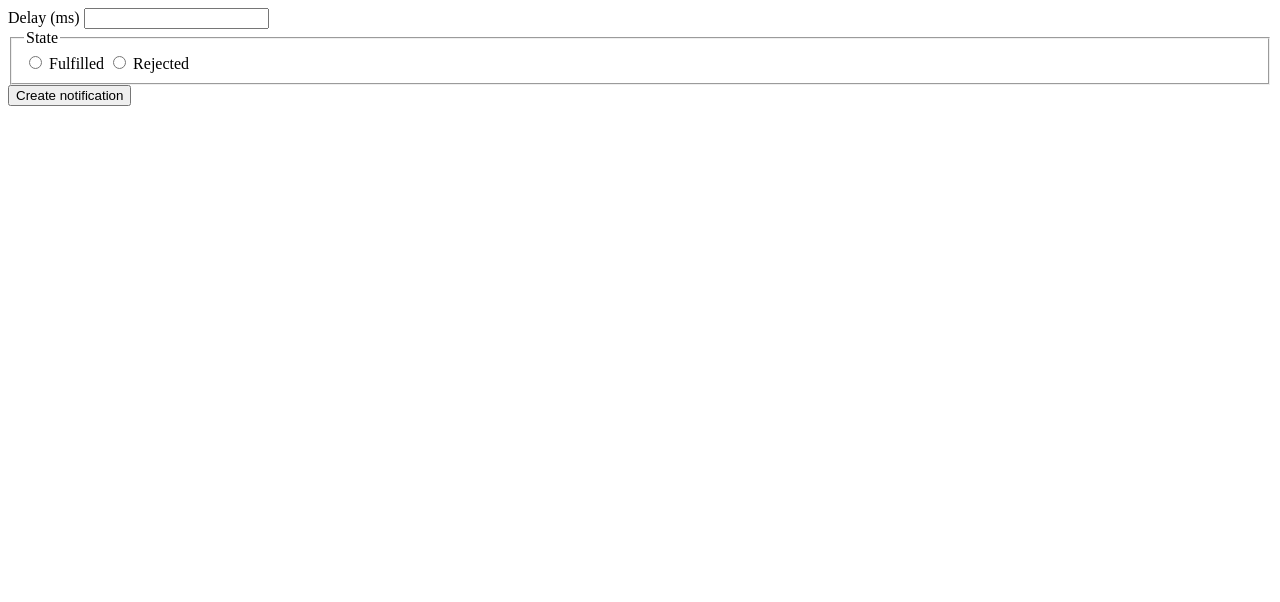
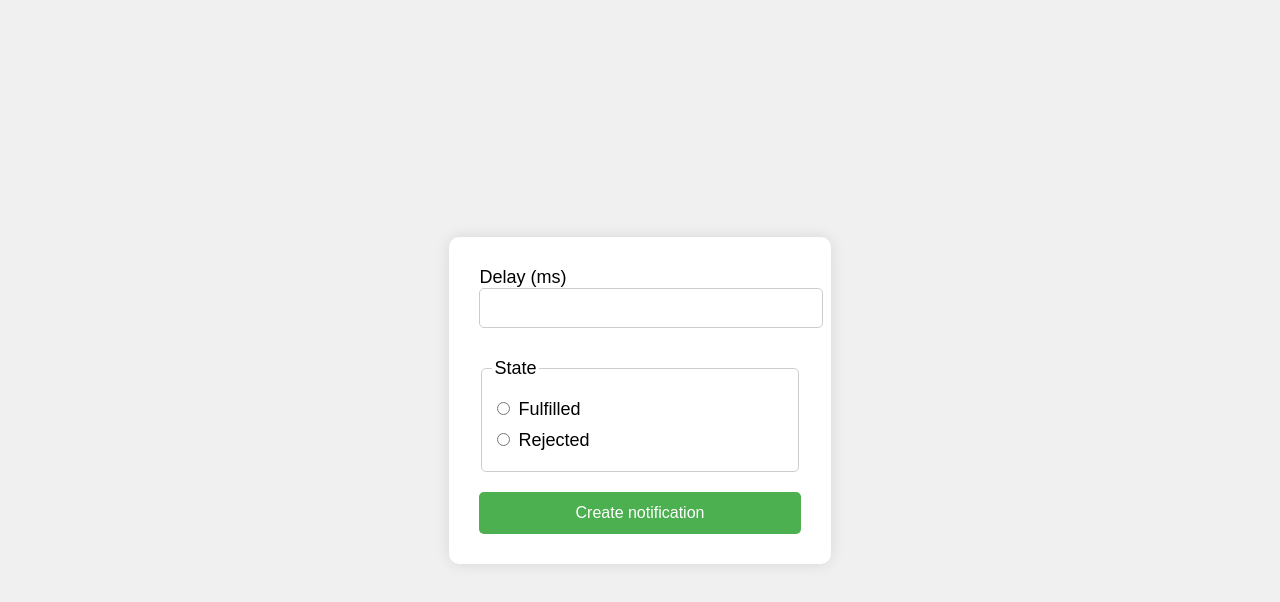
Before and after one commit to mardaxrakys/goit-advancedjs-hw-02, a plain HTML site: page 2-snackbar.html in a window 1280 px wide. Drawn offline with Linux system fonts and the light colour scheme; some packages are replaced by stand-ins of ours; a script that the page names is missing.

Commit message:
Deploying to gh-pages from @ mardaxrakys/goit-advancedjs-hw-02@170098938e8dc006e2d9b62cff4d98cd7f1fb390 🚀

```diff
--- a/1-timer.html
+++ b/1-timer.html
@@ -7,6 +7,7 @@
     <title>Countdown timer</title>
 
     <script type="module" crossorigin src="/goit-advancedjs-hw-02/1-timer.js"></script>
+    <link rel="modulepreload" crossorigin href="/goit-advancedjs-hw-02/assets/modulepreload-polyfill-B5Qt9EMX.js">
     <link rel="modulepreload" crossorigin href="/goit-advancedjs-hw-02/assets/vendor-BbSUbo7J.js">
     <link rel="stylesheet" crossorigin href="/goit-advancedjs-hw-02/assets/vendor-C1gPI-5C.css">
     <link rel="stylesheet" crossorigin href="/goit-advancedjs-hw-02/assets/1-timer-AQmUSaPf.css">
--- a/2-snackbar.html
+++ b/2-snackbar.html
@@ -1,3 +1,69 @@
+<!DOCTYPE html>
+<html lang="en">
+  <head>
+    <meta charset="UTF-8" />
+    <meta name="viewport" content="width=device-width, initial-scale=1.0" />
+    <title>Promise Generator</title>
+    <link rel="stylesheet" href="https://cdn.jsdelivr.net/npm/izitoast/dist/css/iziToast.min.css" />
+    <style>
+      body {
+        background-color: #f0f0f0;
+        font-family: Arial, sans-serif;
+        display: flex;
+        align-items: center;
+        justify-content: center;
+        min-height: 100vh;
+        margin: 0;
+      }
+      .form {
+        max-width: 400px;
+        background-color: #fff;
+        padding: 30px;
+        border-radius: 10px;
+        box-shadow: 0 0 15px rgba(0, 0, 0, 0.1);
+      }
+      .form label,
+      .form legend {
+        font-size: 18px;
+        margin-bottom: 10px;
+        display: block;
+      }
+      input[type='number'] {
+        width: 100%;
+        padding: 10px;
+        font-size: 16px;
+        margin-bottom: 20px;
+        border: 1px solid #ccc;
+        border-radius: 5px;
+      }
+      fieldset {
+        margin-bottom: 20px;
+        border: 1px solid #ccc;
+        padding: 10px;
+        border-radius: 5px;
+      }
+      fieldset label {
+        margin-right: 20px;
+      }
+      button[type='submit'] {
+        width: 100%;
+        padding: 12px;
+        background-color: #4caf50;
+        color: #fff;
+        font-size: 16px;
+        border: none;
+        border-radius: 5px;
+        cursor: pointer;
+        transition: background-color 0.3s;
+      }
+      button[type='submit']:hover {
+        background-color: #388e3c;
+      }
+    </style>
+    <script type="module" crossorigin src="/goit-advancedjs-hw-02/2-snackbar.js"></script>
+    <link rel="modulepreload" crossorigin href="/goit-advancedjs-hw-02/assets/modulepreload-polyfill-B5Qt9EMX.js">
+  </head>
+  <body>
     <form class="form">
       <label>
         Delay (ms)
@@ -7,14 +73,15 @@
       <fieldset>
         <legend>State</legend>
         <label>
-      <input type="radio" name="state" value="fulfilled" required />
-      Fulfilled
+          <input type="radio" name="state" value="fulfilled" required /> Fulfilled
         </label>
         <label>
-      <input type="radio" name="state" value="rejected" required />
-      Rejected
+          <input type="radio" name="state" value="rejected" required /> Rejected
         </label>
       </fieldset>
 
       <button type="submit">Create notification</button>
     </form>
+
+  </body>
+</html>
--- /dev/null
+++ b/2-snackbar.js
@@ -0,0 +1,2 @@
+import"./assets/modulepreload-polyfill-B5Qt9EMX.js";import i from"https://cdn.jsdelivr.net/npm/izitoast/dist/js/iziToast.min.js";const r=document.querySelector(".form");r.addEventListener("submit",e=>{e.preventDefault();const o=Number(r.elements.delay.value),s=r.elements.state.value;if(o<0){i.warning({title:"Warning",message:"Please enter a positive delay.",position:"topRight",timeout:3e3,progressBar:!0,color:"yellow"});return}n(o,s).then(t=>{i.success({message:t,position:"topRight",timeout:3e3,progressBar:!0,backgroundColor:"#32CD32",messageColor:"#fff"})}).catch(t=>{i.error({message:t,position:"topRight",timeout:3e3,progressBar:!0,backgroundColor:"#e74c3c",messageColor:"#fff"})}),r.reset()});function n(e,o){return new Promise((s,t)=>{setTimeout(()=>{o==="fulfilled"?s(`✅ Fulfilled promise in ${e}ms`):t(`❌ Rejected promise in ${e}ms`)},e)})}
+//# sourceMappingURL=2-snackbar.js.map
--- /dev/null
+++ b/assets/modulepreload-polyfill-B5Qt9EMX.js
@@ -0,0 +1,2 @@
+(function(){const t=document.createElement("link").relList;if(t&&t.supports&&t.supports("modulepreload"))return;for(const e of document.querySelectorAll('link[rel="modulepreload"]'))i(e);new MutationObserver(e=>{for(const r of e)if(r.type==="childList")for(const o of r.addedNodes)o.tagName==="LINK"&&o.rel==="modulepreload"&&i(o)}).observe(document,{childList:!0,subtree:!0});function s(e){const r={};return e.integrity&&(r.integrity=e.integrity),e.referrerPolicy&&(r.referrerPolicy=e.referrerPolicy),e.crossOrigin==="use-credentials"?r.credentials="include":e.crossOrigin==="anonymous"?r.credentials="omit":r.credentials="same-origin",r}function i(e){if(e.ep)return;e.ep=!0;const r=s(e);fetch(e.href,r)}})();
+//# sourceMappingURL=modulepreload-polyfill-B5Qt9EMX.js.map
```
Also changed, not shown: 1-timer.js (+1 -1 lines), 3 other files. Lines whose indentation alone changed are shown as unchanged.
